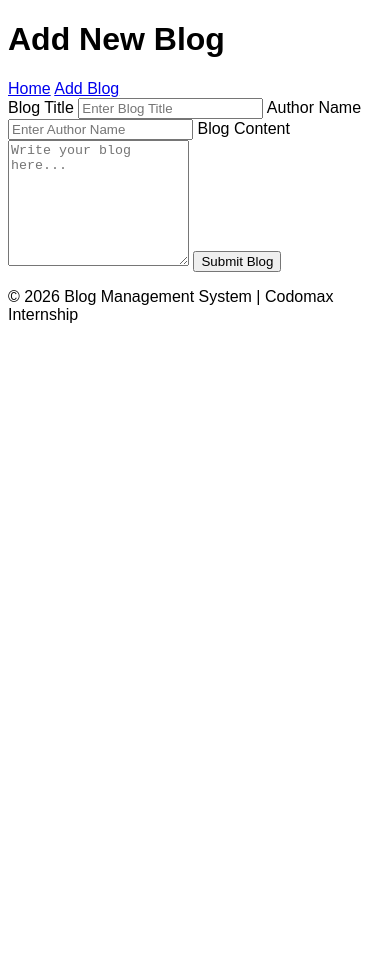
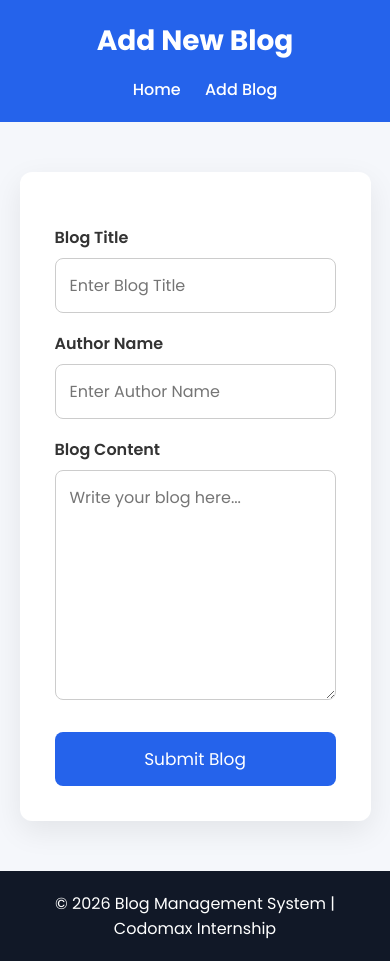
Before and after one commit to dharani-tech14/blog-management-system, a website: page public/add-blog.html in a window 390 px wide. Before the commit the page ends 844 px from the top, so only its background shows below. Drawn offline with Linux system fonts and the light colour scheme.

Commit message:
Day 3 - Styled website with CSS

```diff
--- a/public/css/style.css
+++ b/public/css/style.css
@@ -1,3 +1,161 @@
+/* Google Font */
+@import url('https://fonts.googleapis.com/css2?family=Poppins:wght@300;400;500;600;700&display=swap');
+
+*{
+    margin:0;
+    padding:0;
+    box-sizing:border-box;
+    font-family:'Poppins',sans-serif;
+}
+
 body{
-    font-family: Arial, sans-serif;
+    background:#f5f7fb;
+    color:#333;
 }
+
+/* Header */
+
+header{
+    background:#2563eb;
+    color:white;
+    padding:20px 50px;
+    display:flex;
+    justify-content:space-between;
+    align-items:center;
+}
+
+header h1{
+    font-size:28px;
+}
+
+nav a{
+    color:white;
+    text-decoration:none;
+    margin-left:20px;
+    font-weight:500;
+}
+
+nav a:hover{
+    color:#ffd54f;
+}
+
+/* Hero */
+
+.hero{
+    width:90%;
+    max-width:900px;
+    margin:70px auto;
+    text-align:center;
+}
+
+.hero h2{
+    font-size:42px;
+    margin-bottom:20px;
+}
+
+.hero p{
+    font-size:18px;
+    color:#555;
+    margin-bottom:35px;
+}
+
+button{
+    background:#2563eb;
+    color:white;
+    border:none;
+    padding:14px 35px;
+    border-radius:8px;
+    cursor:pointer;
+    font-size:17px;
+    transition:.3s;
+}
+
+button:hover{
+    background:#1d4ed8;
+    transform:translateY(-2px);
+}
+
+/* Form */
+
+form{
+    width:90%;
+    max-width:700px;
+    background:white;
+    margin:50px auto;
+    padding:35px;
+    border-radius:12px;
+    box-shadow:0 10px 30px rgba(0,0,0,.08);
+}
+
+label{
+    display:block;
+    margin-top:18px;
+    margin-bottom:8px;
+    font-weight:600;
+}
+
+input,
+textarea{
+    width:100%;
+    padding:14px;
+    border:1px solid #ccc;
+    border-radius:8px;
+    font-size:16px;
+}
+
+textarea{
+    resize:vertical;
+}
+
+form button{
+    margin-top:25px;
+    width:100%;
+}
+
+/* Blog Card */
+
+.blog-card{
+    background:white;
+    width:350px;
+    margin:20px;
+    padding:20px;
+    border-radius:10px;
+    box-shadow:0 8px 20px rgba(0,0,0,.08);
+}
+
+.blog-card h3{
+    margin-bottom:10px;
+}
+
+.blog-card p{
+    color:#666;
+}
+
+/* Footer */
+
+footer{
+    background:#111827;
+    color:white;
+    text-align:center;
+    padding:20px;
+    margin-top:50px;
+}
+
+/* Responsive */
+
+@media(max-width:768px){
+
+header{
+    flex-direction:column;
+    text-align:center;
+}
+
+nav{
+    margin-top:15px;
+}
+
+.hero h2{
+    font-size:32px;
+}
+
+}
```
